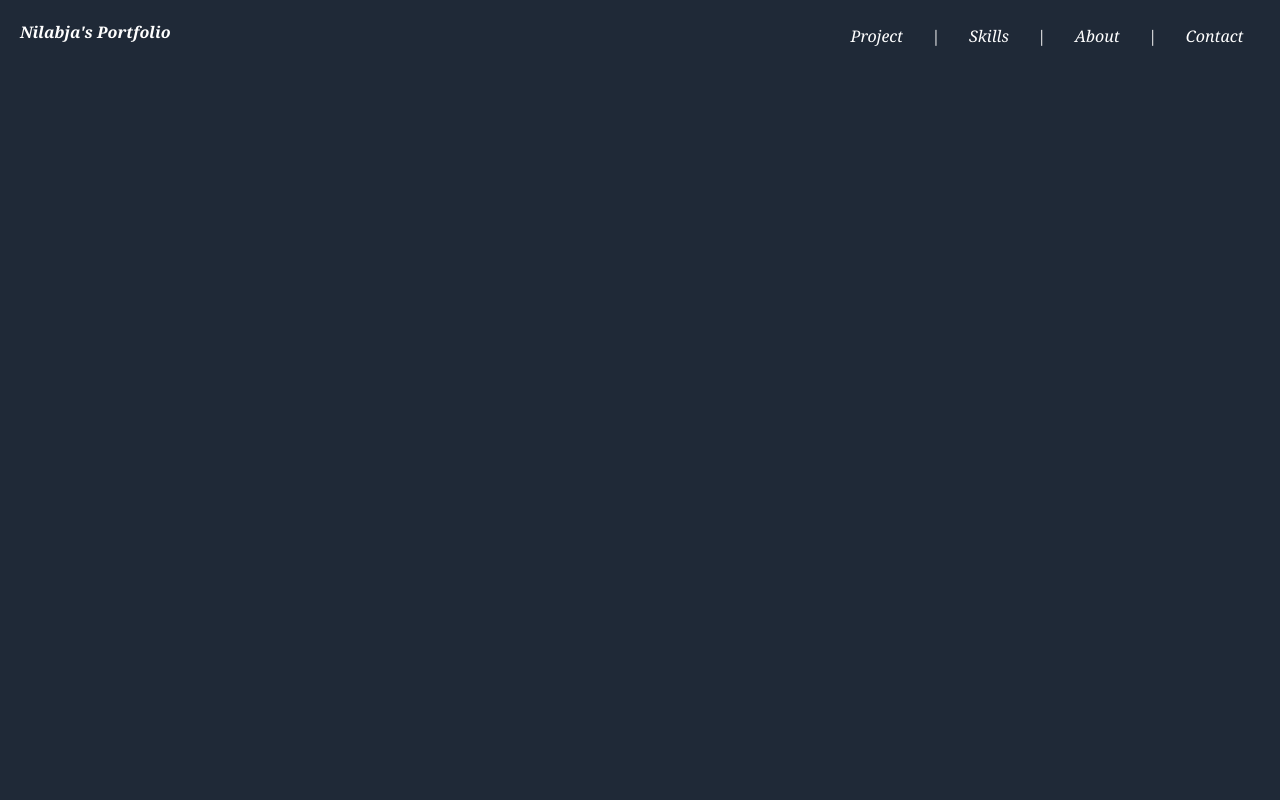
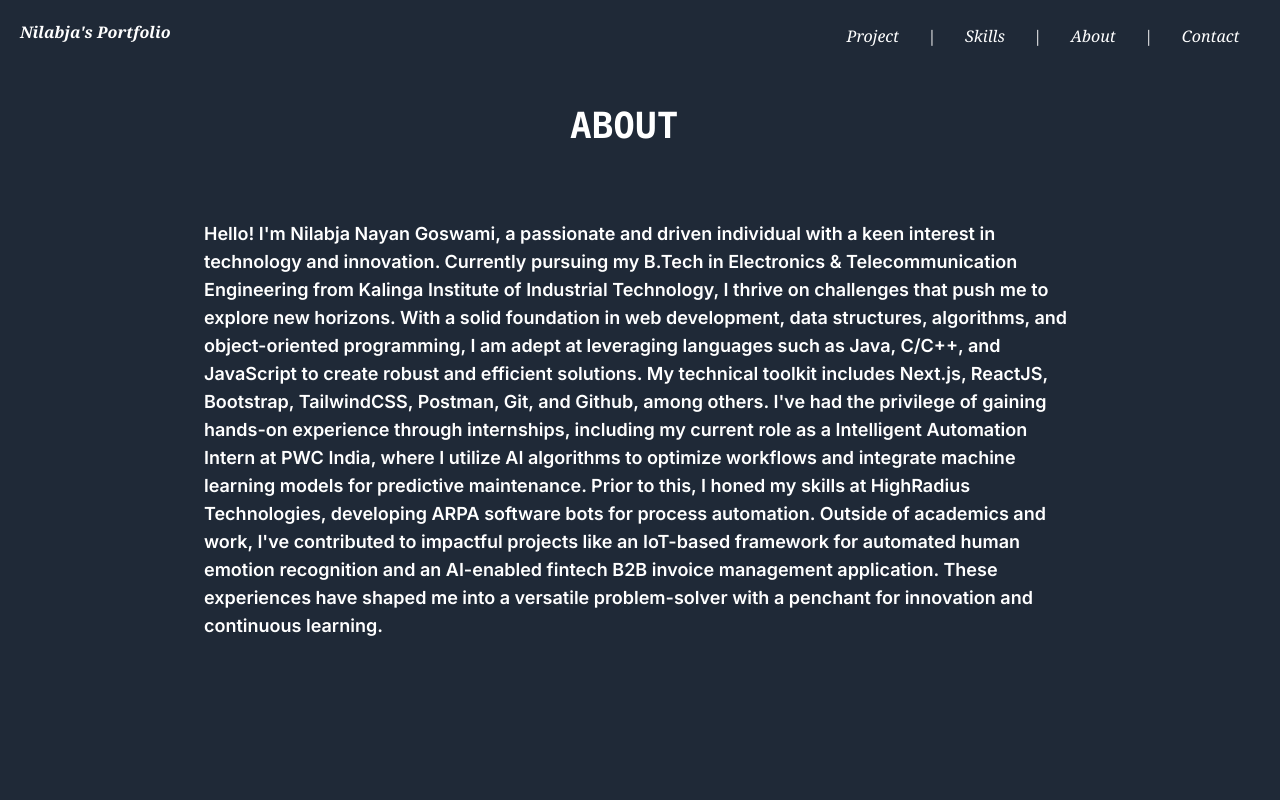
Before and after one commit to imNilabja/Nilabja-s-Portfolio_V2, a Next.js app: page /About in a window 1280 px wide. Shown: the top 800 px of the page. Built offline with nearby package versions, Linux system fonts and the light colour scheme.

Commit message:
made content for about

```diff
--- a/Components/main_pageContent.js
+++ b/Components/main_pageContent.js
@@ -4,7 +4,7 @@ import Image from 'next/image';
 const main_pageContent = () => {
   return (
     <>
-      <div className='w-[600px] mr-auto h-[400px] ml-auto relative flex-col justify-center'>
+            <div className='w-[600px] mr-auto h-[400px] ml-auto relative flex-col justify-center'>
         {/* <Image src="/star.png" width={2000} height={2000} className='absolute top-[40px] left-[250px] w-full opacity-50 rounded-xl' />
         <Image src="/star.png" width={2000} height={2000} className='absolute top-[40px] left-[-250px] w-full opacity-50 rounded-xl' /> */}
 
--- a/app/About/page.js
+++ b/app/About/page.js
@@ -2,15 +2,26 @@
 
 import React from 'react'
 import Header from '@/Components/Header'
+import Footer from '@/Components/footer'
 const page = () => {
   return (
     <>
 
-    <div className='bg-gray-800 w-screen h-screen fixed'>
+    <div className='bg-gray-800 relative min-h-screen min-w-screen flex flex-col pb-[300px] pr-1 justify-center overflow-hidden'>
 
-      <Header/>
+        <Header />
+        <p className='text-white font-semibold font-mono w-14 text-4xl left-[-40px] ml-auto mr-auto top-[50px] mb-28 relative'>ABOUT</p>
+      <p className=' border-s-white text-white font-semibold ml-auto mr-auto text-lg min-w-[40px] max-w-[900px] min-h-[50px] py-3 px-4 rounded-[20px] relative'>
+      Hello! I'm Nilabja Nayan Goswami, a passionate and driven individual with a keen interest in technology and innovation. Currently pursuing my B.Tech in Electronics & Telecommunication Engineering from Kalinga Institute of Industrial Technology, I thrive on challenges that push me to explore new horizons.
 
+With a solid foundation in web development, data structures, algorithms, and object-oriented programming, I am adept at leveraging languages such as Java, C/C++, and JavaScript to create robust and efficient solutions. My technical toolkit includes Next.js, ReactJS, Bootstrap, TailwindCSS, Postman, Git, and Github, among others.
 
+I've had the privilege of gaining hands-on experience through internships, including my current role as a Intelligent Automation Intern at PWC India, where I utilize AI algorithms to optimize workflows and integrate machine learning models for predictive maintenance. Prior to this, I honed my skills at HighRadius Technologies, developing ARPA software bots for process automation.
+
+Outside of academics and work, I've contributed to impactful projects like an IoT-based framework for automated human emotion recognition and an AI-enabled fintech B2B invoice management application. These experiences have shaped me into a versatile problem-solver with a penchant for innovation and continuous learning.
+        </p>
+
+      <Footer/>
 
     </div>
 
```
